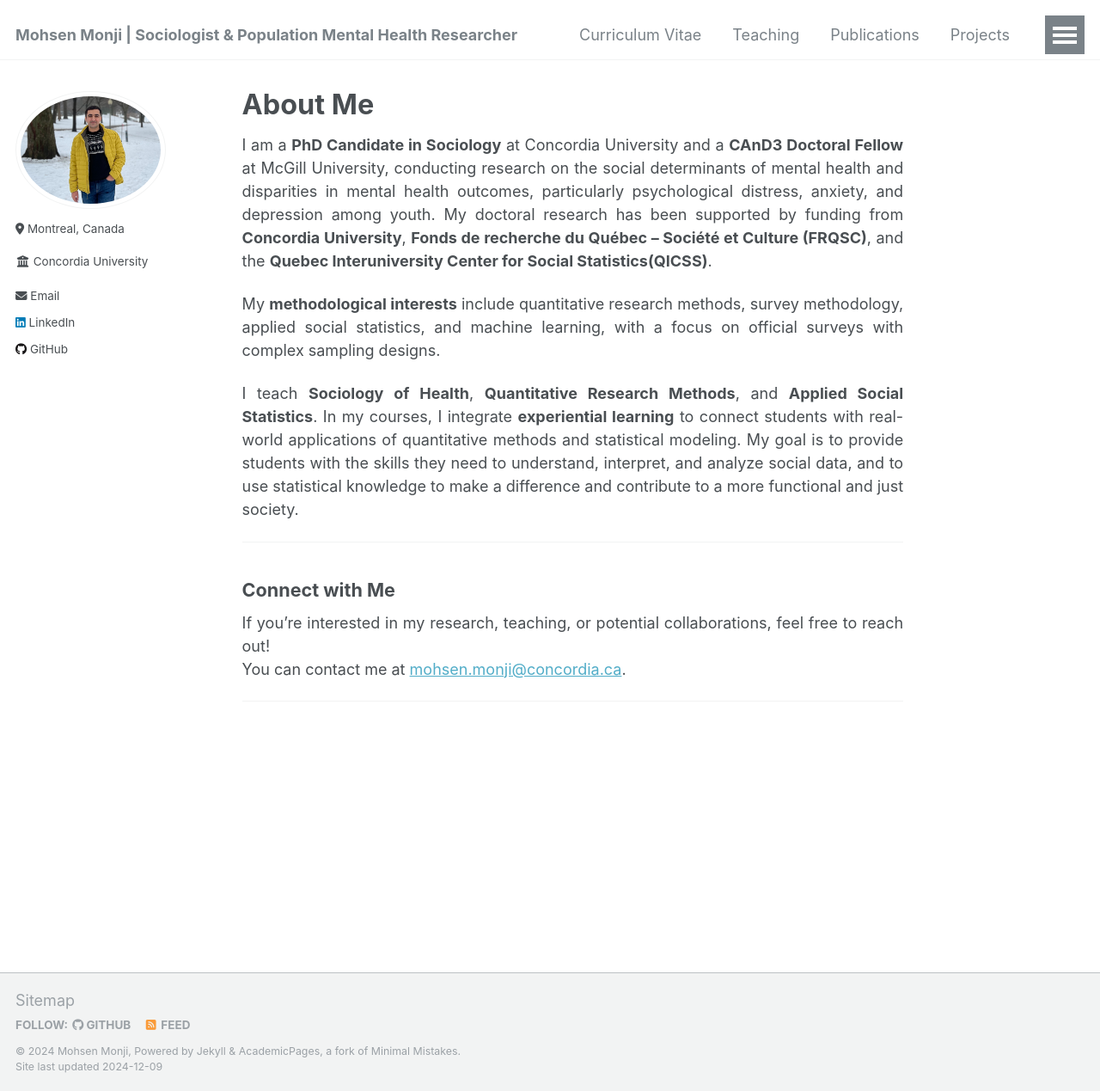
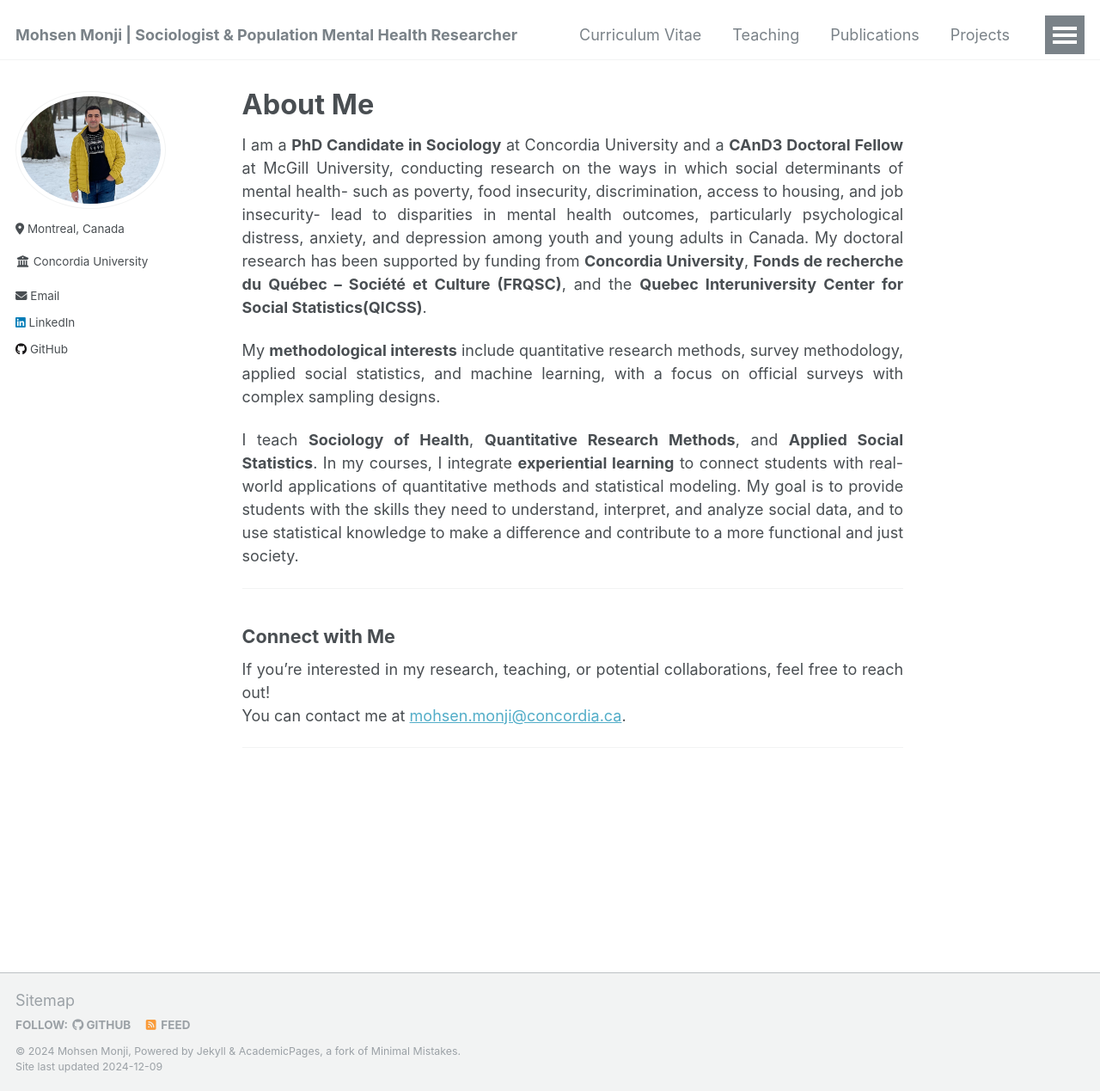
Before and after one commit to Mohsnmonji/mohsnmonji.github.io, a Jekyll site: the page built from _pages/about.md, in a window 1280 px wide and 1269 px high. Shown: the whole window at 86% size. Built offline with Jekyll 4.4.1, drawn with Linux system fonts in a browser that asks for light colours.

Commit message:
Update about.md

```diff
--- a/_pages/about.md
+++ b/_pages/about.md
@@ -10,7 +10,7 @@ redirect_from:
 ---
 
 
-I am a **PhD Candidate in Sociology** at Concordia University and a **CAnD3 Doctoral Fellow** at McGill University, conducting research on the social determinants of mental health and disparities in mental health outcomes, particularly psychological distress, anxiety, and depression among youth. My doctoral research has been supported by funding from **Concordia University**, **Fonds de recherche du Québec – Société et Culture (FRQSC)**, and the **Quebec Interuniversity Center for Social Statistics(QICSS)**.
+I am a **PhD Candidate in Sociology** at Concordia University and a **CAnD3 Doctoral Fellow** at McGill University, conducting research on the ways in which social determinants of mental health- such as poverty, food insecurity, discrimination, access to housing, and job insecurity- lead to disparities in mental health outcomes, particularly psychological distress, anxiety, and depression among youth and young adults in Canada. My doctoral research has been supported by funding from **Concordia University**, **Fonds de recherche du Québec – Société et Culture (FRQSC)**, and the **Quebec Interuniversity Center for Social Statistics(QICSS)**.
 
 My **methodological interests** include quantitative research methods, survey methodology, applied social statistics, and machine learning, with a focus on official surveys with complex sampling designs.
 
```
